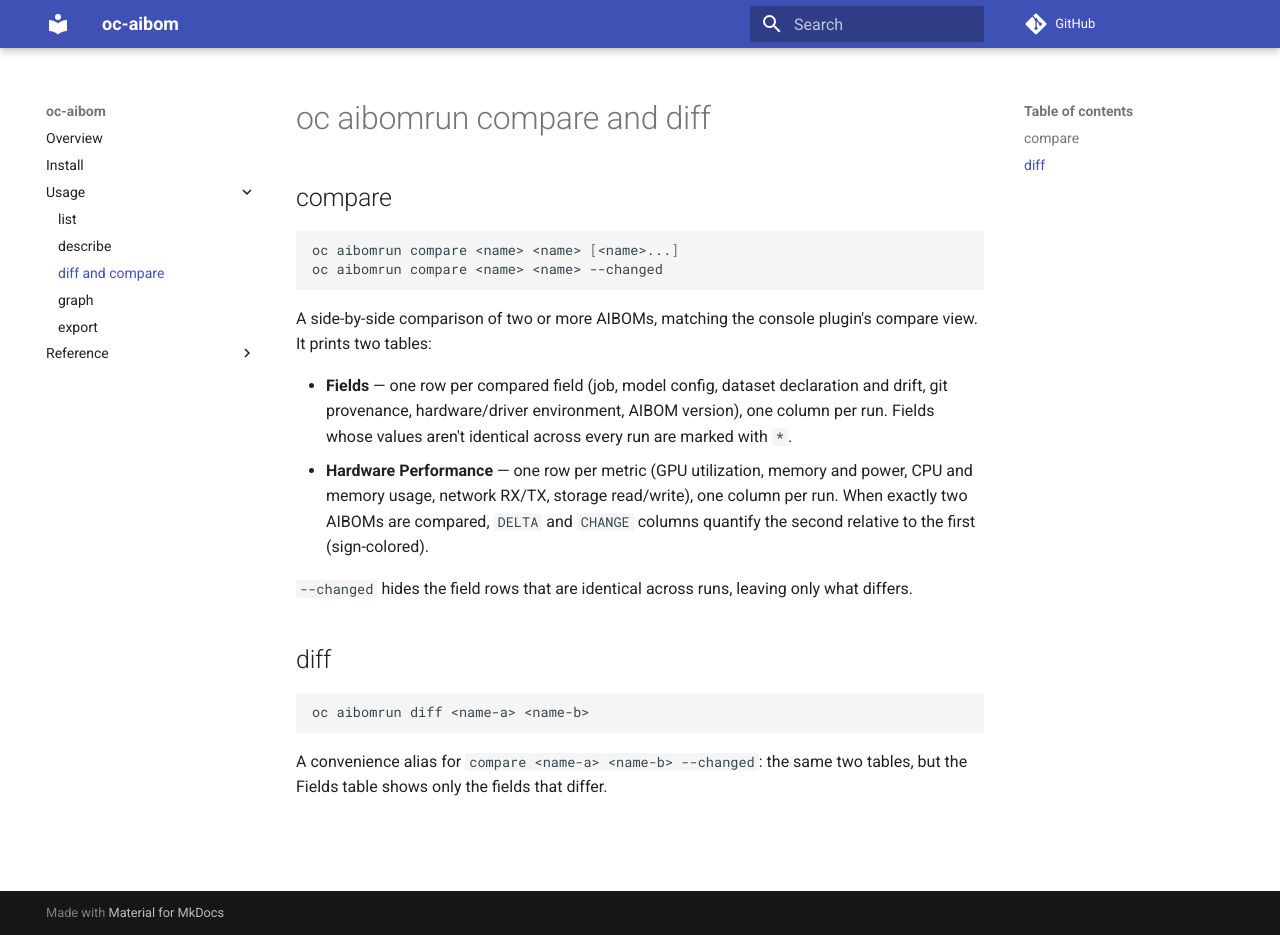
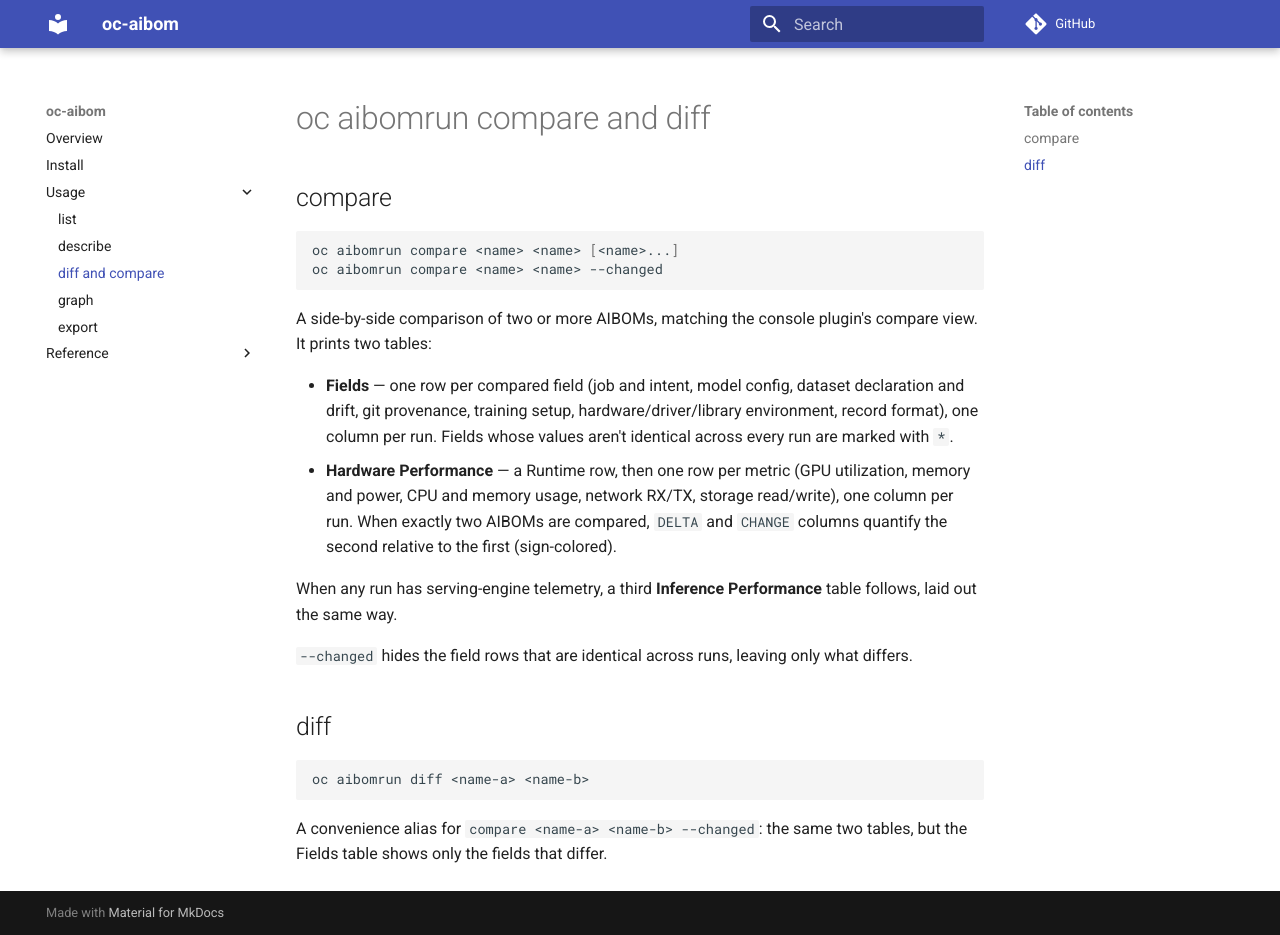
Before and after one commit to gavinsan33/oc-aibom, an MkDocs documentation site: the page built from docs/usage/diff-compare.md, in a window 1280 px wide and 935 px high. Built offline with MkDocs 1.6.1 and Material for MkDocs 9.7.7, drawn with Linux system fonts in a browser that asks for light colours; comment, search, counter and statistics services are not loaded.

Commit message:
Docs: match usage pages to current output and flags

```diff
--- a/docs/usage/diff-compare.md
+++ b/docs/usage/diff-compare.md
@@ -10,14 +10,18 @@ oc aibomrun compare <name> <name> --changed
 A side-by-side comparison of two or more AIBOMs, matching the console plugin's
 compare view. It prints two tables:
 
-- **Fields** — one row per compared field (job, model config, dataset
-  declaration and drift, git provenance, hardware/driver environment, AIBOM
-  version), one column per run. Fields whose values aren't identical across
-  every run are marked with `*`.
-- **Hardware Performance** — one row per metric (GPU utilization, memory and
-  power, CPU and memory usage, network RX/TX, storage read/write), one column
-  per run. When exactly two AIBOMs are compared, `DELTA` and `CHANGE` columns
-  quantify the second relative to the first (sign-colored).
+- **Fields** — one row per compared field (job and intent, model config,
+  dataset declaration and drift, git provenance, training setup,
+  hardware/driver/library environment, record format), one column per run.
+  Fields whose values aren't identical across every run are marked with `*`.
+- **Hardware Performance** — a Runtime row, then one row per metric (GPU
+  utilization, memory and power, CPU and memory usage, network RX/TX, storage
+  read/write), one column per run. When exactly two AIBOMs are compared,
+  `DELTA` and `CHANGE` columns quantify the second relative to the first
+  (sign-colored).
+
+When any run has serving-engine telemetry, a third **Inference Performance**
+table follows, laid out the same way.
 
 `--changed` hides the field rows that are identical across runs, leaving only
 what differs.
```
Also changed, not shown: README.md (+1 -0 lines), docs/index.md (+2 -2 lines), docs/reference/flags.md (+3 -1 lines), docs/usage/describe.md (+10 -4 lines), docs/usage/graph.md (+2 -2 lines), docs/usage/list.md (+5 -5 lines).
